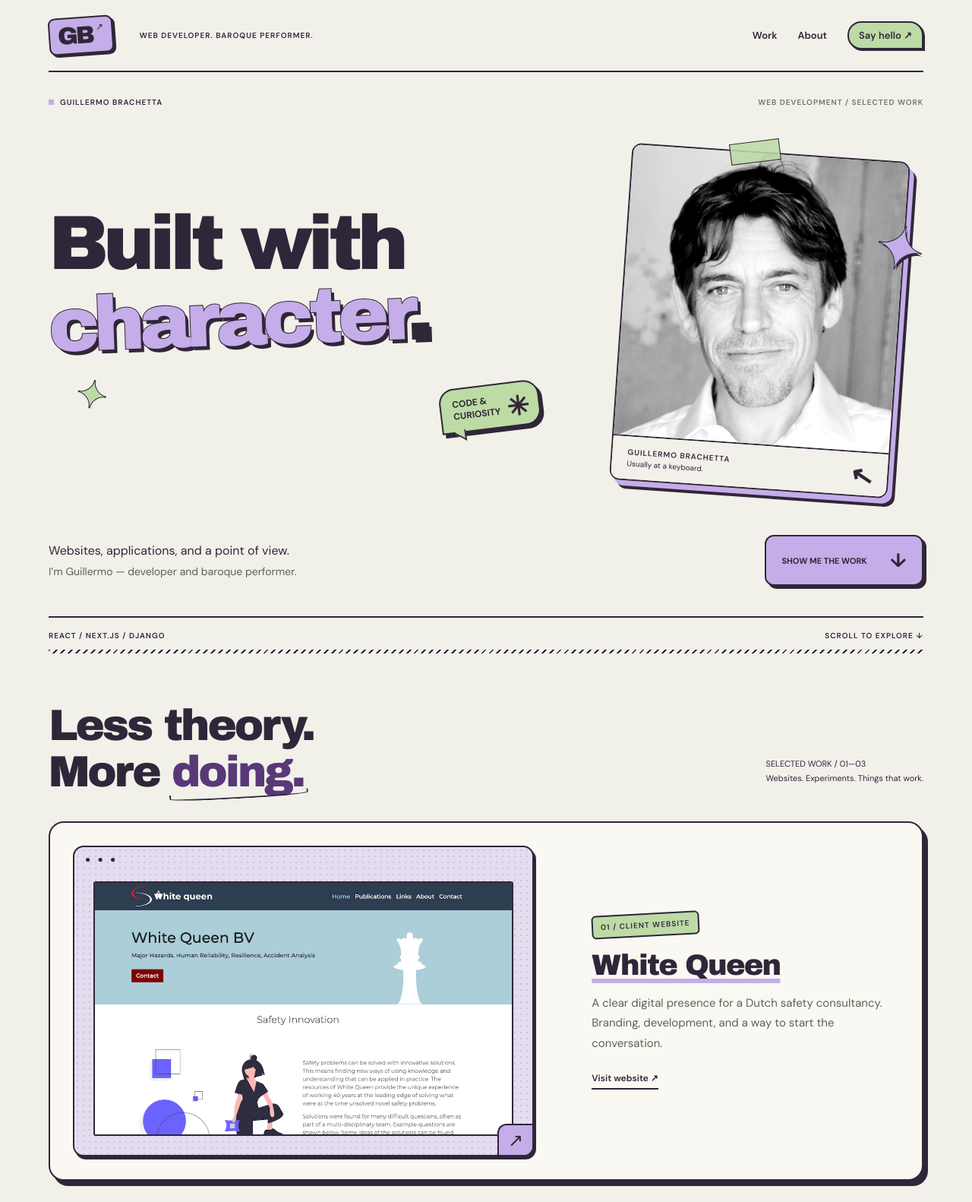
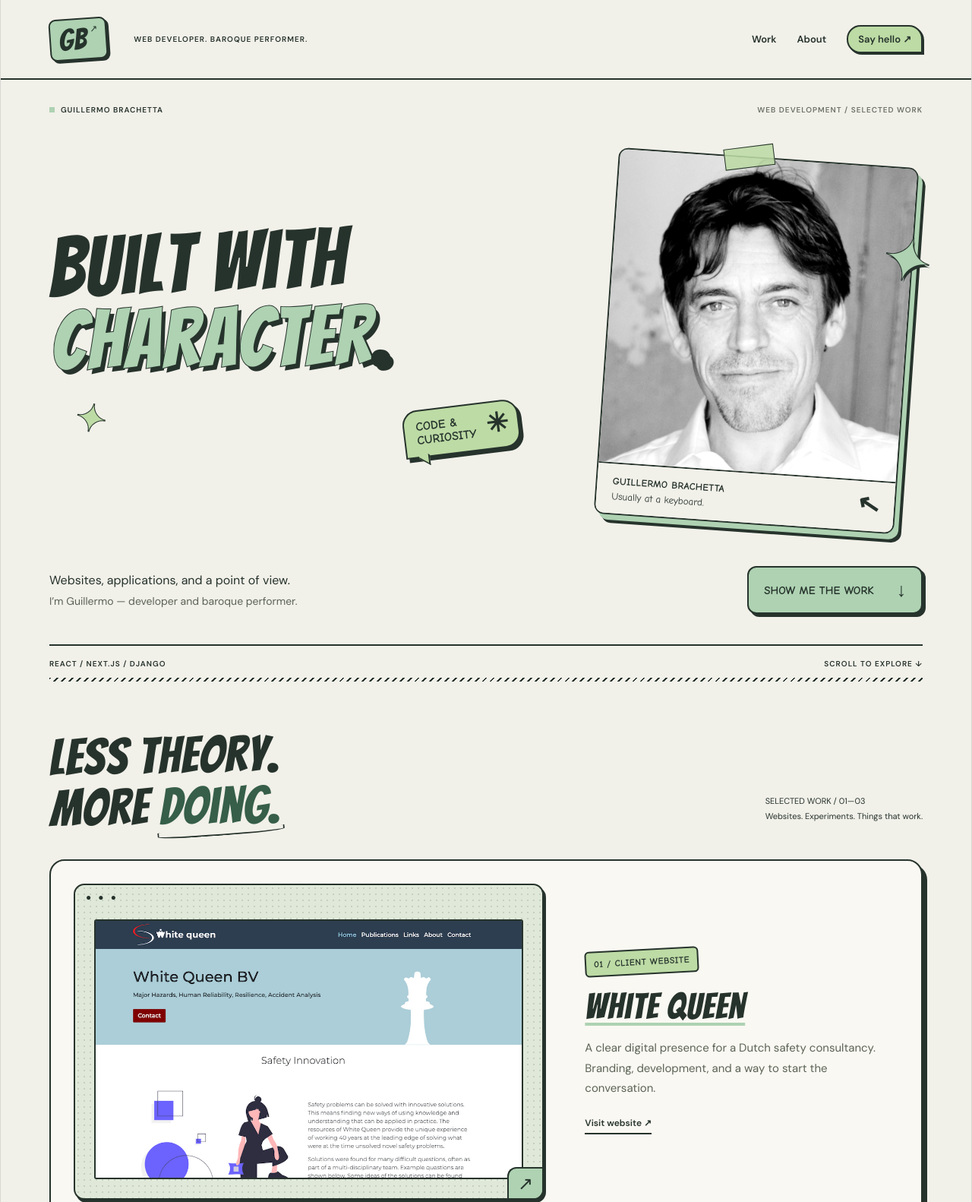
Before and after one commit to GBrachetta/my-portfolio, a Gatsby site: page / in a window 1280 px wide. Shown: the top 1582 px of the page at 76% size. Built offline with nearby package versions, Linux system fonts and the light colour scheme; Gatsby itself is replaced by a stand-in of ours.

Commit message:
Add comic lettering and constrain wide screen layout

```diff
--- a/src/style/graphic.scss
+++ b/src/style/graphic.scss
@@ -1,8 +1,8 @@
-@import url('https://fonts.googleapis.com/css2?family=Archivo+Black&family=DM+Sans:wght@400;500;600;700&display=swap');
+@import url('https://fonts.googleapis.com/css2?family=Bangers&family=Comic+Neue:wght@400;700&family=DM+Sans:wght@400;500;600;700&display=swap');
 $paper: #f1f0e9;
-$ink: #302639;
-$accent: #c4ade8;
-$accent-dark: #593878;
+$ink: #26332c;
+$accent: #aed2b2;
+$accent-dark: #365e49;
 $line: #c2c5bb;
 * { box-sizing: border-box; }
 html { scroll-behavior: smooth; scroll-padding-top: 25px; }
@@ -12,22 +12,22 @@ a:focus-visible { outline: 3px solid $accent-dark; outline-offset: 6px; }
 ::selection { background: $ink; color: $paper; }
 .skip-link { position: fixed; top: -100px; left: 20px; z-index: 10; background: $ink; color: white; padding: 15px; &:focus { top: 10px; } }
 .site-header { display: flex; align-items: center; margin: 0 5%; padding: 22px 0; border-bottom: 2px solid $ink; gap: 35px; }
-.wordmark { font-family: 'Archivo Black', sans-serif; font-size: 32px; letter-spacing: -3px; span { font-family: 'DM Sans', sans-serif; font-size: 12px; vertical-align: top; letter-spacing: 0; margin-left: 5px; } }
+.wordmark { font-family: 'Bangers', Impact, sans-serif; font-size: 32px; letter-spacing: -3px; span { font-family: 'DM Sans', sans-serif; font-size: 12px; vertical-align: top; letter-spacing: 0; margin-left: 5px; } }
 .header-note, .intro-kicker, .hero-rule, .eyebrow, figcaption, .about-photo span { font-family: 'DM Sans', sans-serif; font-size: 10px; font-weight: 600; letter-spacing: 1px; line-height: 1.5; }
 .site-header nav { margin-left: auto; display: flex; gap: 27px; font-size: 13px; font-weight: 600; a:hover { color: $accent-dark; } }
 .intro { padding: 32px 5% 0; }.intro-kicker { display: flex; gap: 8px; align-items: center; }.status-dot { width: 7px; height: 7px; background: $accent; }.edition { margin-left: auto; color: #6d7369; }
 .graphic-hero { display: grid; grid-template-columns: 1.8fr 1fr; gap: 3%; align-items: center; padding: 48px 0 35px; }.graphic-title { position: relative; padding-bottom: 95px; }
-h1 { font-family: 'Archivo Black', sans-serif; font-size: clamp(60px, 7.9vw, 125px); line-height: .99; letter-spacing: -.065em; margin: 0; font-weight: 400; }.character-word { color: $accent; -webkit-text-stroke: 2px $ink; paint-order: stroke fill; text-shadow: 4px 5px 0 $ink; }.period { color: $ink; }
+h1 { font-family: 'Bangers', Impact, sans-serif; font-size: clamp(60px, 7.9vw, 125px); line-height: .99; letter-spacing: -.065em; margin: 0; font-weight: 400; }.character-word { color: $accent; -webkit-text-stroke: 2px $ink; paint-order: stroke fill; text-shadow: 4px 5px 0 $ink; }.period { color: $ink; }
 .hero-stamp { position: absolute; right: 10%; bottom: 0; background: #bddba5; border: 2px solid $ink; box-shadow: 5px 5px 0 $ink; padding: 12px 50px 12px 15px; transform: rotate(-7deg); border-radius: 8px 8px 8px 0; font-size: 12px; font-weight: 700; line-height: 1.3; > span { position: absolute; right: 12px; top: 9px; font-size: 35px; } }
 .graphic-portrait { margin: 10px 8% 0 0; transform: rotate(4deg); border: 2px solid $ink; background: $accent; box-shadow: 10px 10px 0 $ink; img { display: block; width: 100%; aspect-ratio: .95; object-fit: cover; object-position: center 30%; filter: grayscale(1) contrast(1.15); mix-blend-mode: normal; } figcaption { padding: 13px 16px; background: $paper; border-top: 2px solid $ink; span { letter-spacing: 0; font-weight: 400; } } }
 .intro-bottom { display: flex; align-items: center; justify-content: space-between; gap: 24px; padding: 25px 0 40px; p { font-size: 16px; line-height: 1.7; margin: 0; span { font-size: 14px; color: #5b6356; } } }
 .round-link { display: flex; align-items: center; gap: 30px; background: $accent; color: $ink; border: 2px solid $ink; border-radius: 12px; box-shadow: 4px 4px 0 $ink; padding: 15px 20px; font-size: 11px; font-weight: 700; > span:last-child { font-size: 25px; } &:hover { background: #bddba5; transform: translate(-2px, -2px); box-shadow: 6px 6px 0 $ink; } }
 .hero-rule { display: flex; justify-content: space-between; border-top: 2px solid $ink; border-bottom: 2px solid $ink; padding: 16px 0; }
-.work-section { padding: 65px 5% 75px; }.section-heading { display: flex; align-items: flex-end; justify-content: space-between; gap: 25px; margin-bottom: 35px; h2 { font-family: 'Archivo Black', sans-serif; font-size: clamp(38px, 4.5vw, 70px); font-weight: 400; line-height: 1.05; letter-spacing: -3px; margin: 0; em { color: $accent-dark; font-style: normal; } } p { font-size: 11px; line-height: 1.8; } }
-.work-card { display: grid; grid-template-columns: 1.5fr 1fr; align-items: center; gap: 7%; padding: 35px 0 55px; border-top: 2px solid $ink; }.work-image { display: block; position: relative; padding: 25px; background: #e5dcef; border: 2px solid $ink; box-shadow: 6px 6px 0 $ink; img { display: block; width: 100%; aspect-ratio: 1.65; object-fit: cover; object-position: top; transition: transform .2s; } &:hover img { transform: translateY(-4px); } }.work-card:nth-of-type(2) .work-image { background: #d5e4ce; }.work-card:nth-of-type(3) .work-image { background: #e9dfc4; }.image-arrow { position: absolute; right: 0; bottom: 0; padding: 4px 12px; color: $ink; background: $accent; border-top: 2px solid $ink; border-left: 2px solid $ink; font-size: 24px; }
-.eyebrow { color: $accent-dark; }.work-details h3 { font-family: 'Archivo Black', sans-serif; font-size: clamp(30px, 3vw, 48px); font-weight: 400; letter-spacing: -1.8px; line-height: 1.05; margin: 17px 0; }.work-details p { font-size: 15px; line-height: 1.75; color: #5b6356; max-width: 400px; }.project-links { display: flex; flex-wrap: wrap; gap: 22px; margin-top: 25px; font-size: 12px; font-weight: 600; a { padding-bottom: 5px; border-bottom: 2px solid; } }.github-link { display: inline-block; border-bottom: 2px solid $ink; padding-bottom: 6px; margin-top: 20px; font-size: 13px; }
-.about-section { padding: 80px 5%; display: grid; grid-template-columns: 1fr 1.4fr; gap: 10%; align-items: center; background: $ink; color: $paper; }.about-photo img { width: 100%; max-height: 420px; object-fit: cover; filter: grayscale(1); }.about-photo span { display: block; color: #bcc4b5; font-size: 8px; margin-top: 15px; }.about-copy .eyebrow { color: #d5c0ef; }.about-copy h2 { font-family: 'Archivo Black', sans-serif; font-size: clamp(32px, 3.5vw, 55px); font-weight: 400; line-height: 1.1; letter-spacing: -2px; margin: 24px 0; em { color: #d5c0ef; font-style: normal; } }.about-copy p { font-size: 15px; line-height: 1.8; color: #bcc4b5; }.text-link { display: inline-block; font-size: 13px; border-bottom: 2px solid #d5c0ef; padding-bottom: 8px; margin-top: 18px; }
-.contact-section { padding: 75px 5%; h2 { font-family: 'Archivo Black', sans-serif; font-size: clamp(48px, 7vw, 104px); font-weight: 400; letter-spacing: -.06em; line-height: 1.05; margin: 28px 0 40px; em { font-style: normal; color: $accent-dark; } } }.contact-email { display: flex; justify-content: space-between; align-items: center; border-top: 2px solid $ink; padding-top: 20px; font-size: clamp(20px, 3vw, 40px); span { color: $accent-dark; font-size: 45px; } }
+.work-section { padding: 65px 5% 75px; }.section-heading { display: flex; align-items: flex-end; justify-content: space-between; gap: 25px; margin-bottom: 35px; h2 { font-family: 'Bangers', Impact, sans-serif; font-size: clamp(38px, 4.5vw, 70px); font-weight: 400; line-height: 1.05; letter-spacing: -3px; margin: 0; em { color: $accent-dark; font-style: normal; } } p { font-size: 11px; line-height: 1.8; } }
+.work-card { display: grid; grid-template-columns: 1.5fr 1fr; align-items: center; gap: 7%; padding: 35px 0 55px; border-top: 2px solid $ink; }.work-image { display: block; position: relative; padding: 25px; background: #e0e9d9; border: 2px solid $ink; box-shadow: 6px 6px 0 $ink; img { display: block; width: 100%; aspect-ratio: 1.65; object-fit: cover; object-position: top; transition: transform .2s; } &:hover img { transform: translateY(-4px); } }.work-card:nth-of-type(2) .work-image { background: #d5e4ce; }.work-card:nth-of-type(3) .work-image { background: #e9dfc4; }.image-arrow { position: absolute; right: 0; bottom: 0; padding: 4px 12px; color: $ink; background: $accent; border-top: 2px solid $ink; border-left: 2px solid $ink; font-size: 24px; }
+.eyebrow { color: $accent-dark; }.work-details h3 { font-family: 'Bangers', Impact, sans-serif; font-size: clamp(30px, 3vw, 48px); font-weight: 400; letter-spacing: -1.8px; line-height: 1.05; margin: 17px 0; }.work-details p { font-size: 15px; line-height: 1.75; color: #5b6356; max-width: 400px; }.project-links { display: flex; flex-wrap: wrap; gap: 22px; margin-top: 25px; font-size: 12px; font-weight: 600; a { padding-bottom: 5px; border-bottom: 2px solid; } }.github-link { display: inline-block; border-bottom: 2px solid $ink; padding-bottom: 6px; margin-top: 20px; font-size: 13px; }
+.about-section { padding: 80px 5%; display: grid; grid-template-columns: 1fr 1.4fr; gap: 10%; align-items: center; background: $ink; color: $paper; }.about-photo img { width: 100%; max-height: 420px; object-fit: cover; filter: grayscale(1); }.about-photo span { display: block; color: #bcc4b5; font-size: 8px; margin-top: 15px; }.about-copy .eyebrow { color: #c2e3c0; }.about-copy h2 { font-family: 'Bangers', Impact, sans-serif; font-size: clamp(32px, 3.5vw, 55px); font-weight: 400; line-height: 1.1; letter-spacing: -2px; margin: 24px 0; em { color: #c2e3c0; font-style: normal; } }.about-copy p { font-size: 15px; line-height: 1.8; color: #bcc4b5; }.text-link { display: inline-block; font-size: 13px; border-bottom: 2px solid #c2e3c0; padding-bottom: 8px; margin-top: 18px; }
+.contact-section { padding: 75px 5%; h2 { font-family: 'Bangers', Impact, sans-serif; font-size: clamp(48px, 7vw, 104px); font-weight: 400; letter-spacing: -.06em; line-height: 1.05; margin: 28px 0 40px; em { font-style: normal; color: $accent-dark; } } }.contact-email { display: flex; justify-content: space-between; align-items: center; border-top: 2px solid $ink; padding-top: 20px; font-size: clamp(20px, 3vw, 40px); span { color: $accent-dark; font-size: 45px; } }
 .site-footer { margin: 0 5%; }.footer-signature { display: none; }.footer-bottom { border-top: 2px solid $ink; display: flex; justify-content: space-between; gap: 24px; padding: 25px 0; font-size: 11px; > div { display: flex; gap: 25px; } }
 @media (max-width: 700px) { .header-note { display: none; }.site-header { gap: 20px; }.site-header nav { gap: 18px; font-size: 12px; }.intro-kicker { font-size: 8px; }.edition { display: none; }.graphic-hero { grid-template-columns: 1fr; gap: 32px; padding-top: 35px; }.graphic-title { padding-bottom: 85px; }h1 { font-size: clamp(49px, 11.8vw, 80px); }.hero-stamp { right: 5%; }.graphic-portrait { width: 58%; max-width: 270px; margin: 0 5% 5px auto; }.intro-bottom { flex-direction: column; align-items: flex-start; gap: 22px; }.hero-rule { font-size: 8px; gap: 20px; letter-spacing: .5px; }.work-section { padding-top: 45px; }.section-heading { display: block; h2 { letter-spacing: -2px; } }.work-card { grid-template-columns: 1fr; gap: 30px; }.work-image { padding: 18px; }.work-details p { max-width: none; }.about-section { grid-template-columns: 1fr; gap: 35px; padding: 50px 5%; }.about-photo { max-width: 300px; }.contact-section { padding: 50px 5%; }.footer-bottom { flex-direction: column; gap: 20px; } }
 @media (prefers-reduced-motion: reduce) { html { scroll-behavior: auto; } *, *::before, *::after { transition: none !important; animation: none !important; } }
@@ -38,7 +38,7 @@ h1 { font-family: 'Archivo Black', sans-serif; font-size: clamp(60px, 7.9vw, 125
 .graphic-portrait figcaption { position: relative; z-index: 1; border-radius: 0 0 10px 10px; }
 .graphic-portrait::before { content: ''; position: absolute; width: 64px; height: 26px; top: -15px; left: 35%; background: #bddba5dd; border: 1px solid $ink; transform: rotate(-11deg); z-index: 2; }
 .graphic-portrait::after { content: '✳'; position: absolute; right: -24px; top: 25%; font-size: 70px; line-height: 1; color: #bddba5; -webkit-text-stroke: 2px $ink; paint-order: stroke fill; text-shadow: 3px 3px 0 $ink; transform: rotate(12deg); }
-.work-image { padding-top: 45px; border-radius: 14px; background-image: radial-gradient(#30263924 1px, transparent 1px); background-size: 8px 8px; }
+.work-image { padding-top: 45px; border-radius: 14px; background-image: radial-gradient(#26332c24 1px, transparent 1px); background-size: 8px 8px; }
 .work-image::before { content: '● ● ●'; position: absolute; top: 8px; left: 14px; color: $ink; font-size: 12px; letter-spacing: 3px; }
 .work-image img { border: 2px solid $ink; border-radius: 3px; }
 .image-arrow { border-radius: 12px 0 11px 0; }
@@ -77,3 +77,29 @@ h1 { font-family: 'Archivo Black', sans-serif; font-size: clamp(60px, 7.9vw, 125
 .contact-email { border: 2px solid $ink; border-radius: 18px; padding: 20px 25px; background: #faf8f2; box-shadow: 5px 6px 0 $ink; }
 .contact-email span { display: grid; place-items: center; width: 54px; height: 54px; border: 2px solid $ink; border-radius: 50%; background: $accent; color: $ink; }
 @media (max-width: 700px) { .site-header nav { gap: 13px; }.site-header nav a:last-child { padding: 6px 9px; }.work-card { padding: 18px; gap: 28px; margin-bottom: 28px; }.graphic-title::after { font-size: 38px; bottom: 15px; }.graphic-portrait::after { font-size: 60px; right: -20px; }.contact-email { padding: 16px; font-size: clamp(17px, 4.2vw, 28px); }.contact-email span { width: 40px; height: 40px; font-size: 30px; flex-shrink: 0; } }
+
+/* Keep the composition together on large monitors; the panels set the scale. */
+#gatsby-focus-wrapper { max-width: 1320px; margin-inline: auto; border-inline: 1px solid #26332c20; }
+body { background-image: radial-gradient(#26332c22 .8px, transparent .8px); background-size: 10px 10px; }
+.site-header, main, .site-footer { background-color: $paper; }
+.site-header { margin: 0; padding: 24px 5%; }
+.site-footer { margin: 0; padding: 0 5%; }
+.graphic-hero { grid-template-columns: 1.65fr 1fr; gap: 4%; padding: 45px 0 30px; }
+h1 { font-size: clamp(76px, 8.5vw, 126px); line-height: .92; letter-spacing: 1px; transform: rotate(-2deg); }
+.character-word { color: $accent; letter-spacing: 2px; -webkit-text-stroke: 2px $ink; text-shadow: 5px 6px 0 $ink; transform: rotate(1deg); }
+.graphic-title { padding-bottom: 105px; }
+.hero-stamp, .graphic-portrait figcaption, .round-link, .work-card .eyebrow, .contact-section > .eyebrow { font-family: 'Comic Neue', cursive; font-weight: 700; }
+.hero-stamp { font-size: 16px; line-height: 1.1; padding-right: 55px; }
+.graphic-portrait figcaption { font-size: 13px; letter-spacing: .3px; }
+.graphic-portrait figcaption span { font-size: 13px; }
+.graphic-portrait { margin-right: 5%; }
+.round-link { font-size: 15px; }
+.section-heading h2 { font-size: clamp(48px, 5.2vw, 72px); letter-spacing: 1px; line-height: 1; transform: rotate(-1deg); }
+.work-details h3 { font-size: clamp(38px, 3.7vw, 51px); letter-spacing: 1px; line-height: 1.05; text-decoration-thickness: 4px; }
+.work-card { gap: 5%; }
+.work-card .eyebrow { font-size: 12px; letter-spacing: .4px; }
+.about-copy h2 { font-size: clamp(40px, 4.3vw, 58px); letter-spacing: 1px; }
+.contact-section h2 { font-size: clamp(64px, 7vw, 100px); letter-spacing: 1px; line-height: .98; transform: rotate(-1deg); }
+.wordmark { letter-spacing: 1px; font-size: 38px; }
+.contact-section > .eyebrow { font-size: 13px; }
+@media (max-width: 700px) { #gatsby-focus-wrapper { border: 0; }.graphic-hero { grid-template-columns: 1fr; gap: 28px; }.graphic-title { padding-bottom: 85px; }h1 { font-size: clamp(66px, 15vw, 100px); }.character-word { letter-spacing: 1px; }.graphic-portrait { width: 58%; }.site-header { gap: 12px; }.wordmark { font-size: 31px; }.site-header nav { gap: 12px; }.round-link { font-size: 14px; } }
```
